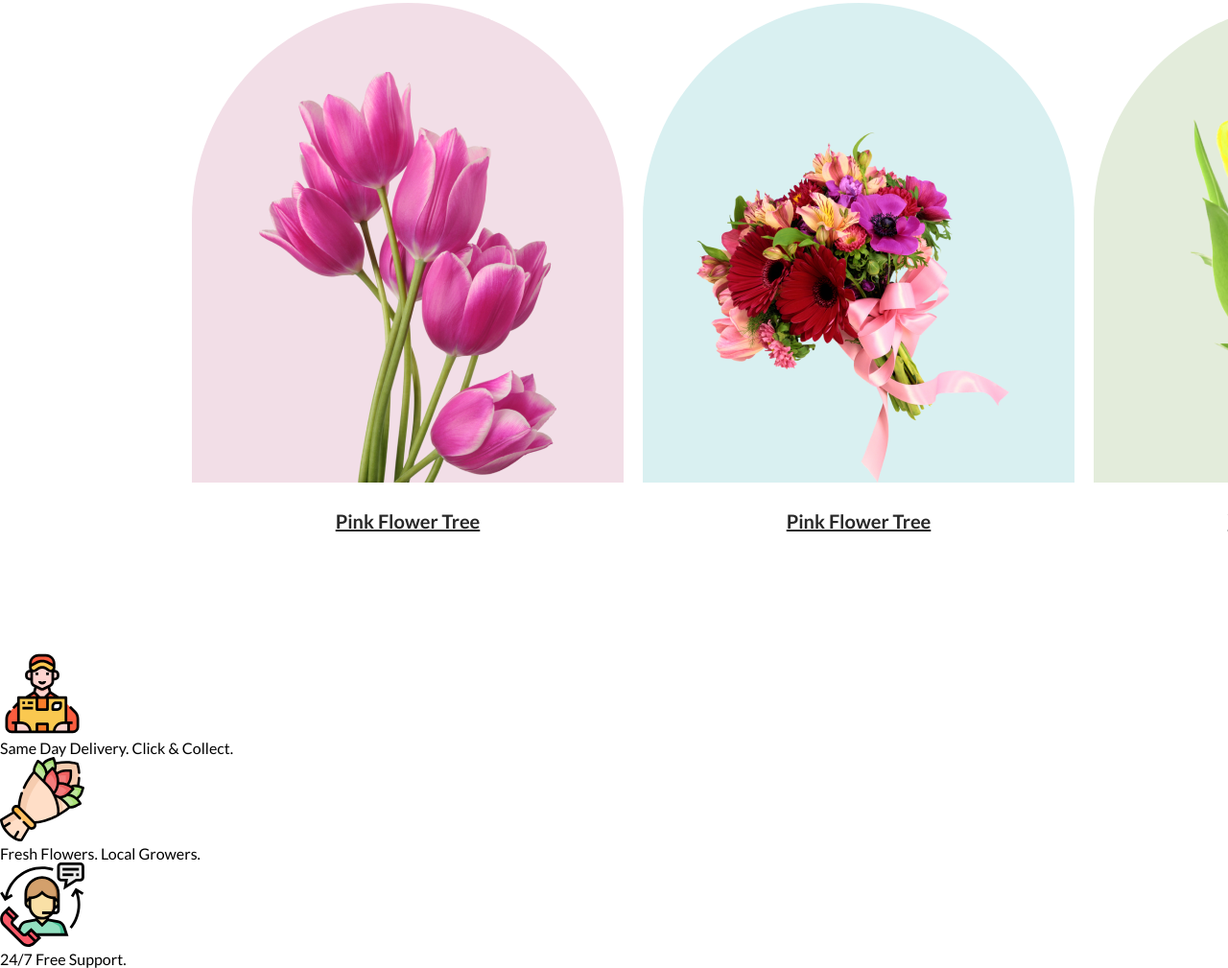
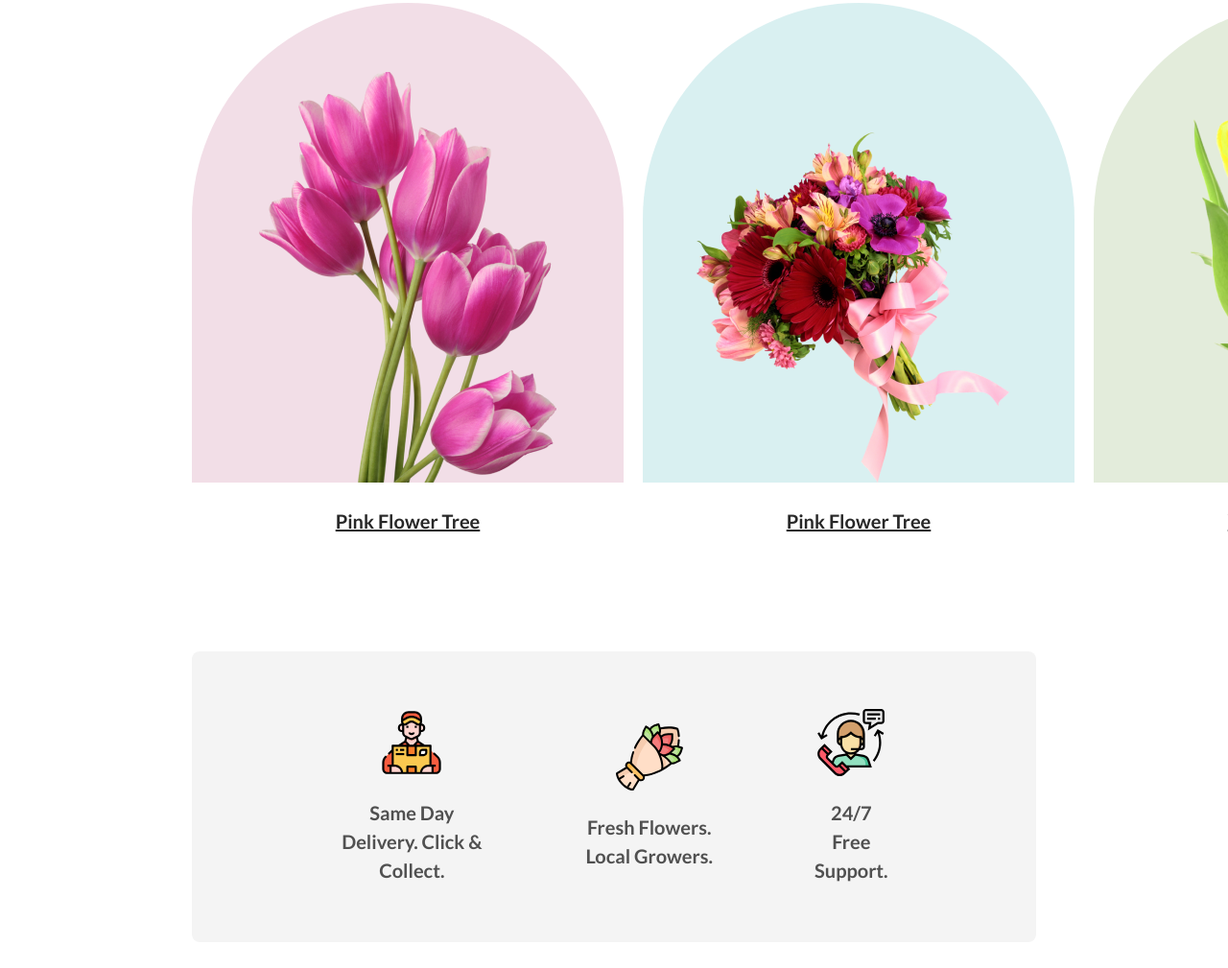
Before and after one commit to aminurjs/flower-shop-pro, a plain HTML site: page index.html in a window 1280 px wide. Shown: the part 1215-2224 px from the top of the page at 96% size. After the commit the page ends 2197 px from the top, so only its background shows below. Drawn offline with Linux system fonts and the light colour scheme.

Commit message:
Support area complete

```diff
--- a/styles/style.css
+++ b/styles/style.css
@@ -46,8 +46,7 @@
 
 /* featured area styles here */
 .featured{
-    padding: 0 200px;
-    margin: 150px 0 120px;
+    margin: 150px 200px 120px;
 }
 .section_title{
     color: #272727;
@@ -97,3 +96,32 @@
     line-height: 30px;
     text-decoration-line: underline;
 }
+
+/* support area styles here */
+
+.support{
+    border-radius: 8px;
+    background: rgba(39, 39, 39, 0.05);
+    display: flex;
+    align-items: center;
+    justify-content: center;
+    margin: 0 200px;
+    padding: 60px 150px;
+}
+.support_items{
+    display: flex;
+    align-items: center;
+    justify-content: space-around;
+    gap: 100px;
+    text-align: center;
+}
+.support_items img{
+    width: 70px;
+    margin-bottom: 20px;
+}
+.support_items p{
+    color: rgba(39, 39, 39, 0.80);
+    font-size: 20px;
+    font-weight: 600;
+    line-height: 30px;
+}
```
